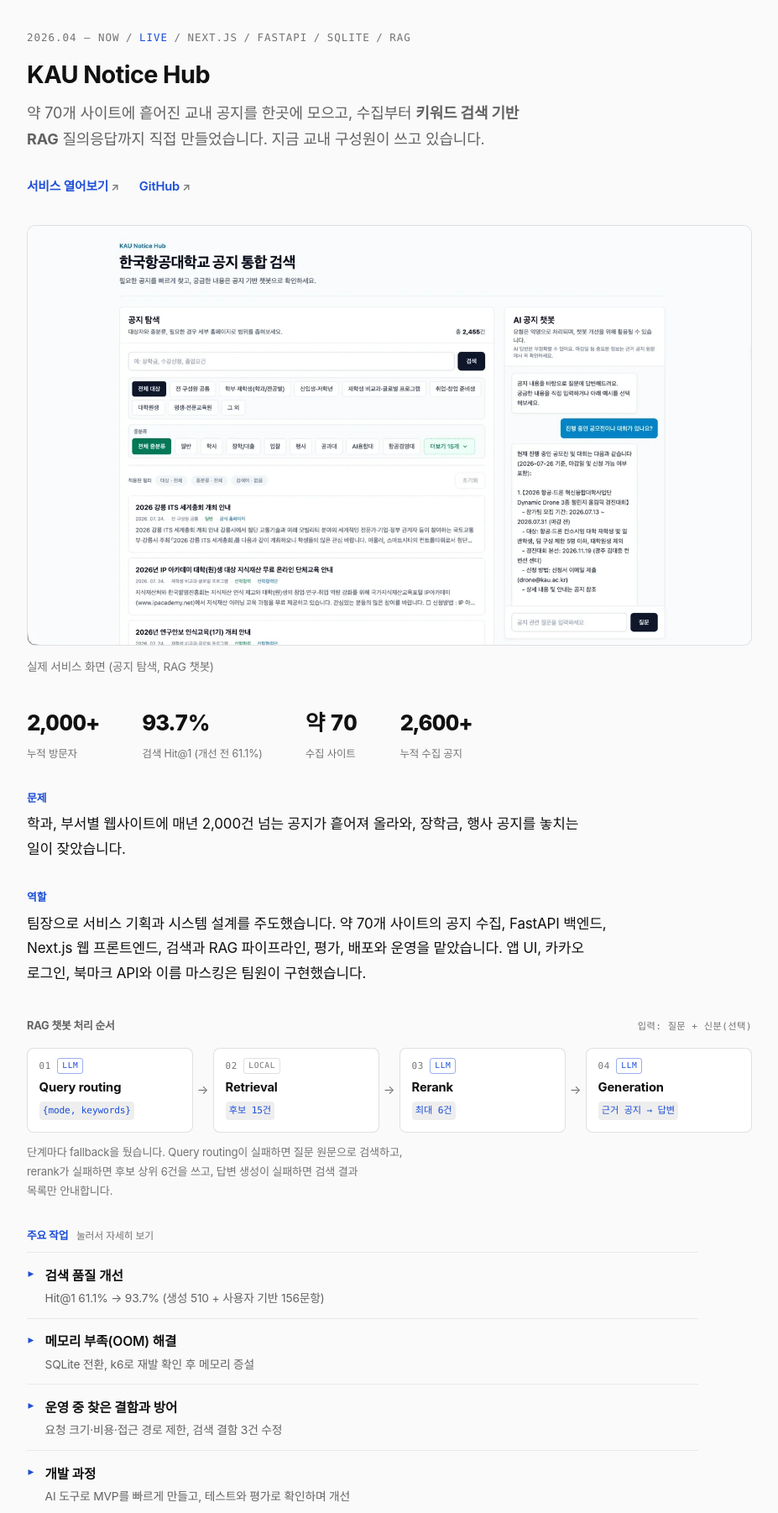
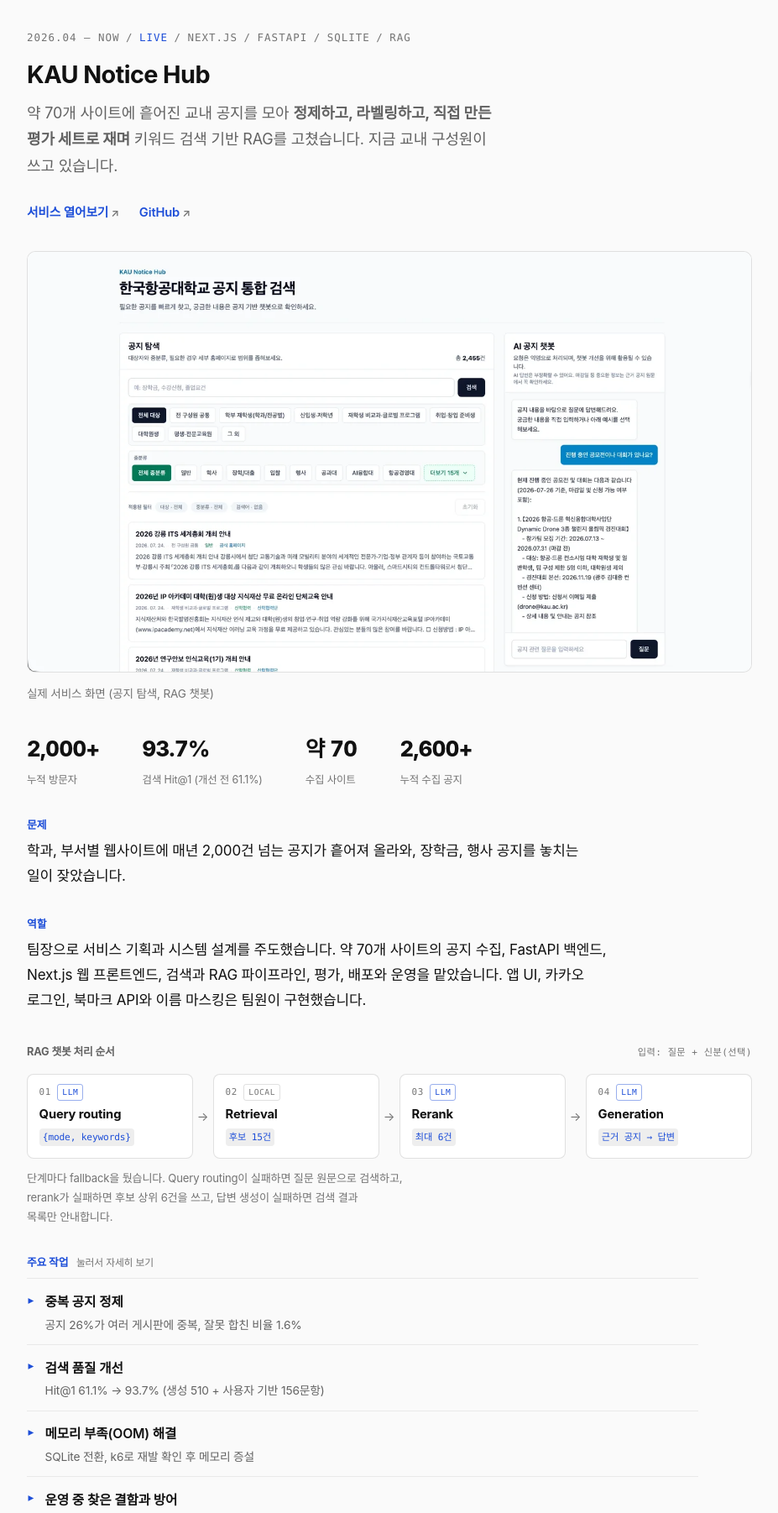
Before and after one commit to Jinpop/Jinpop.github.io, a plain HTML site: page index.html in a window 1280 px wide. Shown: the part 1140-2942 px from the top of the page at 84% size, without its empty margins (106-1033 px from the left). Drawn offline with Linux system fonts and the light colour scheme; a web font is replaced by a local one.

Commit message:
KAU Notice Hub: 첫 문단을 정제·라벨링·평가 중심으로 바꾸고 '중복 공지 정제' 펼치기 추가 (26% 중복, 판정 기준 재정의, 250쌍 라벨로 오병합 1.6%)
Co-Authored-By: Claude Opus 5.5 <noreply@anthropic.com>

```diff
--- a/index.html
+++ b/index.html
@@ -458,7 +458,7 @@ figcaption{margin-top:.85rem;font-size:.85rem;color:var(--fg-3);max-width:52ch}
       <article class="case" id="notice-hub">
         <p class="meta"><span>2026.04 — Now</span><span class="on">Live</span><span>Next.js</span><span>FastAPI</span><span>SQLite</span><span>RAG</span></p>
         <h3>KAU Notice Hub</h3>
-        <p class="case-lede">약 70개 사이트에 흩어진 교내 공지를 한곳에 모으고, 수집부터 <b>키워드 검색 기반 RAG</b> 질의응답까지 직접 만들었습니다. 지금 교내 구성원이 쓰고 있습니다.</p>
+        <p class="case-lede">약 70개 사이트에 흩어진 교내 공지를 모아 <b>정제하고, 라벨링하고, 직접 만든 평가 세트로 재며</b> 키워드 검색 기반 RAG를 고쳤습니다. 지금 교내 구성원이 쓰고 있습니다.</p>
         <p class="case-links">
           <a class="ext" href="https://kau-notice-hub.app/" target="_blank" rel="noopener">서비스 열어보기</a>
           <a class="ext" href="https://github.com/KAU-HUB-Official" target="_blank" rel="noopener">GitHub</a>
@@ -493,6 +493,10 @@ figcaption{margin-top:.85rem;font-size:.85rem;color:var(--fg-3);max-width:52ch}
 
           <div class="more">
             <p class="more-head">주요 작업<span>눌러서 자세히 보기</span></p>
+            <details class="item" id="nh-dedup">
+              <summary><span class="i-t">중복 공지 정제</span><span class="i-r">공지 26%가 여러 게시판에 중복, 잘못 합친 비율 1.6%</span></summary>
+              <div class="i-b"><p><span class="lead-in">문제</span>공지 4건 중 1건(2,037건)이 여러 학과 게시판에 그대로 올라와, 'K-MOOC'를 검색하면 상위 15건 중 21%가 사본이었습니다.</p><p><span class="lead-in">기준</span>제목으로 비교하면 다른 학기 공지 1,043건까지 합쳐져 URL과 내용 비교로 바꿨습니다. 판정 질문도 "같은 공지인가?"에서 "합쳐도 읽는 사람에게 지장이 없는가?"로 바꿔, 애매하면 나누고 합친 본문에서 빠지는 정보가 있으면 둘 다 남겼습니다. 첨부와 이미지는 주소 대신 파일로 비교해 같은 이미지를 31쌍에서 170쌍까지 찾았습니다.</p><p><span class="lead-in">검증</span>팀원 4명이 함께 라벨링한 250쌍으로 판정 방식 14개를 시험하고 버린 끝에, 잘못 합친 비율 1.6%, 사람 판정과 84% 일치하는 방식을 썼습니다. 묶은 뒤 상위 15건에 새로 들어온 공지는 평균 3건입니다.</p></div>
+            </details>
             <details class="item" id="nh-realuser">
               <summary><span class="i-t">검색 품질 개선</span><span class="i-r">Hit@1 61.1% → 93.7% (생성 510 + 사용자 기반 156문항)</span></summary>
               <div class="i-b"><p id="nh-label"><span class="lead-in">신분별 공지 필터</span> 공지마다 대상 라벨을 붙여, 사용자가 고른 신분의 공지만 근거로 쓰게 했습니다.</p><p id="nh-rerank"><span class="lead-in">rerank 개선</span> 정렬 로직이 없어 1위가 검색 순서 그대로였던 rerank를, 대상 라벨을 보고 관련도 순으로 고르게 프롬프트와 모델을 바꿨습니다.</p><p><span class="lead-in">동의어 사전과 키워드 추출</span> 검색 실패 대부분이 '졸업식'과 '학위수여식'처럼 표현이 달라 후보에 들지 못한 경우여서, 동의어 사전을 15묶음에서 28묶음으로 늘리고 키워드 추출 프롬프트와 모델을 바꿨습니다.</p><p><a class="ref ext" href="https://qktjwl123.tistory.com/180" target="_blank" rel="noopener">글: RAG 고찰</a><a class="ref ext" href="https://qktjwl123.tistory.com/181" target="_blank" rel="noopener">글: RAG 평가 도입</a></p></div>
```
